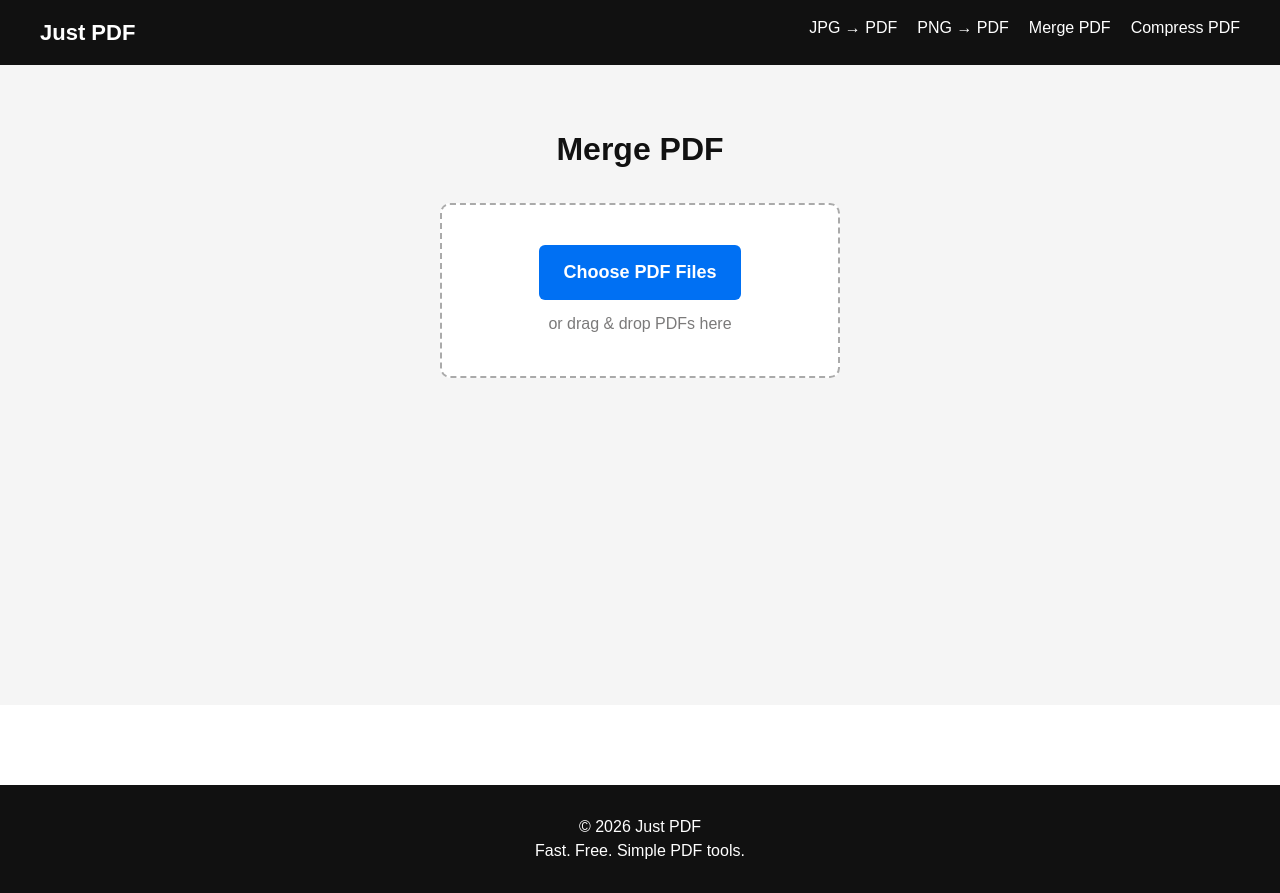
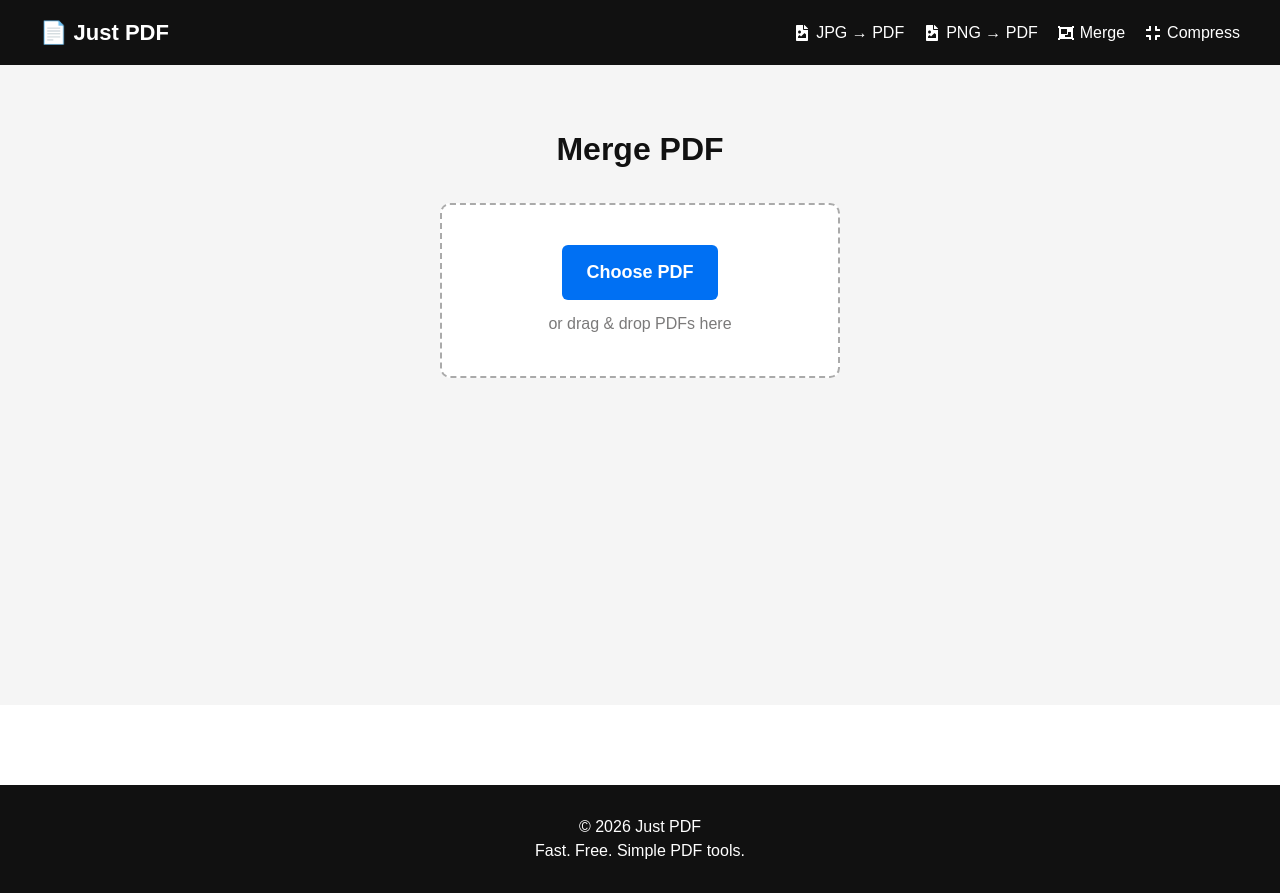
Before and after one commit to rahulkite-solo/just-pdf, a Next.js app: page /merge-pdf in a window 1280 px wide. Built offline with nearby package versions, Linux system fonts and the light colour scheme.

Commit message:
Upgrade JPG UI9

```diff
--- a/app/compress-pdf/page.tsx
+++ b/app/compress-pdf/page.tsx
@@ -58,7 +58,7 @@ export default function CompressPDF() {
         style={dropZone}
       >
         <label style={button(loading)}>
-          {loading ? "Compressing..." : "Choose PDF"}
+          {loading ? <Spinner /> : "Choose PDF"}
           <input
             type="file"
             accept="application/pdf"
@@ -133,3 +133,18 @@ const downloadBtn = {
   textDecoration: "none",
   fontWeight: "bold",
 };
+
+function Spinner() {
+  return (
+    <div style={spinner}></div>
+  );
+}
+
+const spinner = {
+  width: "30px",
+  height: "30px",
+  border: "4px solid #ddd",
+  borderTop: "4px solid #0070f3",
+  borderRadius: "50%",
+  animation: "spin 1s linear infinite",
+};
--- a/app/jpg-to-pdf/page.tsx
+++ b/app/jpg-to-pdf/page.tsx
@@ -2,6 +2,17 @@
 
 import { useState } from "react";
 import { imageToPdf } from "@/lib/pdfUtils";
+
+if (typeof window !== "undefined") {
+  const style = document.createElement("style");
+  style.innerHTML = `
+    @keyframes spin {
+      from { transform: rotate(0deg); }
+      to { transform: rotate(360deg); }
+    }
+  `;
+  document.head.appendChild(style);
+}
 
 export default function JPGtoPDF() {
   const [loading, setLoading] = useState(false);
@@ -64,7 +75,7 @@ export default function JPGtoPDF() {
         style={dropZone}
       >
         <label style={button(loading)}>
-          {loading ? "Converting..." : "Choose JPG Image"}
+          {loading ? <Spinner /> : "Choose JPG Image"}
           <input
             type="file"
             accept="image/jpeg"
@@ -79,6 +90,8 @@ export default function JPGtoPDF() {
         </p>
       </div>
 
+      <ProgressBar loading={loading} />
+
       {error && <p style={errorStyle}>{error}</p>}
 
       {downloadUrl && (
@@ -88,6 +101,7 @@ export default function JPGtoPDF() {
       )}
     </main>
   );
+
 }
 
 const container = {
@@ -139,3 +153,44 @@ const downloadBtn = {
   textDecoration: "none",
   fontWeight: "bold",
 };
+
+function Spinner() {
+  return <div style={spinner}></div>;
+}
+
+const spinner = {
+  width: "30px",
+  height: "30px",
+  border: "4px solid #ddd",
+  borderTop: "4px solid #0070f3",
+  borderRadius: "50%",
+  animation: "spin 1s linear infinite",
+};
+
+function ProgressBar({ loading }: { loading: boolean }) {
+  return (
+    <div style={progressContainer}>
+      <div
+        style={{
+          ...progressFill,
+          width: loading ? "80%" : "0%",
+        }}
+      />
+    </div>
+  );
+}
+
+const progressContainer = {
+  width: "100%",
+  height: "8px",
+  background: "#eee",
+  borderRadius: "5px",
+  marginTop: "20px",
+  overflow: "hidden",
+};
+
+const progressFill = {
+  height: "100%",
+  background: "#0070f3",
+  transition: "width 0.5s ease",
+};
--- a/app/merge-pdf/page.tsx
+++ b/app/merge-pdf/page.tsx
@@ -65,7 +65,7 @@ export default function MergePDF() {
         style={dropZone}
       >
         <label style={button(loading)}>
-          {loading ? "Merging..." : "Choose PDF Files"}
+          {loading ? <Spinner /> : "Choose PDF"}
           <input
             type="file"
             accept="application/pdf"
@@ -141,3 +141,18 @@ const downloadBtn = {
   textDecoration: "none",
   fontWeight: "bold",
 };
+
+function Spinner() {
+  return (
+    <div style={spinner}></div>
+  );
+}
+
+const spinner = {
+  width: "30px",
+  height: "30px",
+  border: "4px solid #ddd",
+  borderTop: "4px solid #0070f3",
+  borderRadius: "50%",
+  animation: "spin 1s linear infinite",
+};
--- a/app/png-to-pdf/page.tsx
+++ b/app/png-to-pdf/page.tsx
@@ -52,7 +52,7 @@ export default function PNGtoPDF() {
 
       <div onDrop={handleDrop} onDragOver={(e) => e.preventDefault()} style={dropZone}>
         <label style={button(loading)}>
-          {loading ? "Converting..." : "Choose PNG Image"}
+          {loading ? <Spinner /> : "Choose PNG Image"}
           <input hidden type="file" accept="image/png" onChange={handleFile} />
         </label>
 
@@ -78,3 +78,18 @@ const dropZone = { border: "2px dashed #aaa", borderRadius: "10px", padding: "40
 const button = (loading: boolean) => ({ display: "inline-block", backgroundColor: loading ? "#999" : "#0070f3", color: "white", padding: "14px 24px", borderRadius: "6px", cursor: loading ? "not-allowed" : "pointer", fontSize: "18px", fontWeight: "bold" });
 const errorStyle = { color: "red", marginTop: "20px" };
 const downloadBtn = { display: "inline-block", marginTop: "20px", backgroundColor: "#28a745", color: "white", padding: "12px 20px", borderRadius: "6px", textDecoration: "none", fontWeight: "bold" };
+
+function Spinner() {
+  return (
+    <div style={spinner}></div>
+  );
+}
+
+const spinner = {
+  width: "30px",
+  height: "30px",
+  border: "4px solid #ddd",
+  borderTop: "4px solid #0070f3",
+  borderRadius: "50%",
+  animation: "spin 1s linear infinite",
+};
--- a/components/Navbar.tsx
+++ b/components/Navbar.tsx
@@ -1,15 +1,29 @@
 import Link from "next/link";
+import { FaFileImage, FaCompress, FaObjectGroup } from "react-icons/fa";
 
 export default function Navbar() {
   return (
     <nav style={navStyle}>
-      <Link href="/" style={logo}>Just PDF</Link>
+      <Link href="/" style={logo}>
+        📄 Just PDF
+      </Link>
 
       <div style={links}>
-        <Link href="/jpg-to-pdf">JPG → PDF</Link>
-        <Link href="/png-to-pdf">PNG → PDF</Link>
-        <Link href="/merge-pdf">Merge PDF</Link>
-        <Link href="/compress-pdf">Compress PDF</Link>
+        <Link href="/jpg-to-pdf" style={linkItem}>
+          <FaFileImage /> JPG → PDF
+        </Link>
+
+        <Link href="/png-to-pdf" style={linkItem}>
+          <FaFileImage /> PNG → PDF
+        </Link>
+
+        <Link href="/merge-pdf" style={linkItem}>
+          <FaObjectGroup /> Merge
+        </Link>
+
+        <Link href="/compress-pdf" style={linkItem}>
+          <FaCompress /> Compress
+        </Link>
       </div>
     </nav>
   );
@@ -21,6 +35,7 @@ const navStyle = {
   padding: "16px 40px",
   background: "#111",
   color: "white",
+  alignItems: "center",
 };
 
 const logo = {
@@ -34,3 +49,11 @@ const links = {
   display: "flex",
   gap: "20px",
 };
+
+const linkItem = {
+  color: "white",
+  textDecoration: "none",
+  display: "flex",
+  alignItems: "center",
+  gap: "6px",
+};
--- /dev/null
+++ b/components/ProgressBar.tsx
@@ -0,0 +1,27 @@
+function ProgressBar({ loading }: { loading: boolean }) {
+  return (
+    <div style={progressContainer}>
+      <div
+        style={{
+          ...progressFill,
+          width: loading ? "80%" : "0%",
+        }}
+      />
+    </div>
+  );
+}
+
+const progressContainer = {
+  width: "100%",
+  height: "8px",
+  background: "#eee",
+  borderRadius: "5px",
+  marginTop: "20px",
+  overflow: "hidden",
+};
+
+const progressFill = {
+  height: "100%",
+  background: "#0070f3",
+  transition: "width 0.5s ease",
+};
--- a/package.json
+++ b/package.json
@@ -13,7 +13,8 @@
     "next": "16.1.6",
     "pdf-lib": "^1.17.1",
     "react": "19.2.3",
-    "react-dom": "19.2.3"
+    "react-dom": "19.2.3",
+    "react-icons": "^5.5.0"
   },
   "devDependencies": {
     "@tailwindcss/postcss": "^4",
```
Also changed, not shown: 1 other file (tests, documents, lock files or other folders).
